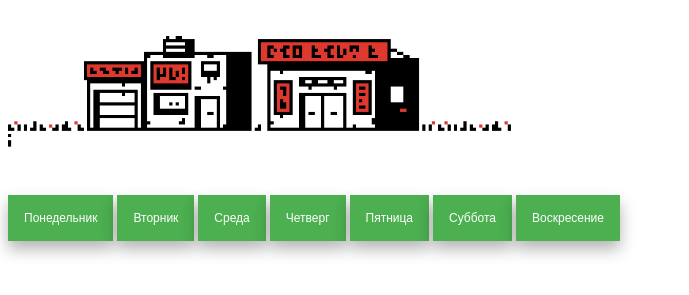
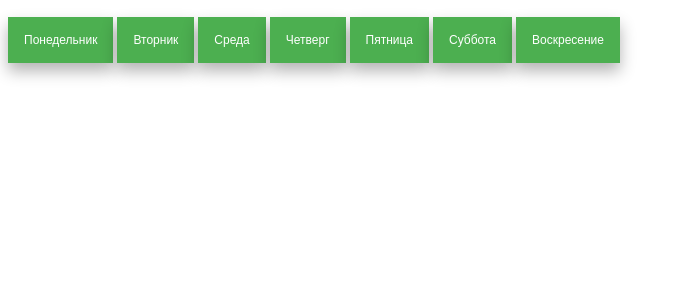
Before and after one commit to grey29boss/grey29boss.github.io, a plain HTML site: page index.html in a window 1280 px wide. Shown: the part 51-346 px from the top of the page, without its empty margins (0-689 px from the left). Drawn offline with Linux system fonts and the light colour scheme.

Commit message:
delete image
убрал картинку

```diff
--- a/index.html
+++ b/index.html
@@ -9,9 +9,9 @@
 </head>
 <h2>Расписание</h2>
 <body>
-	<p>
+	<!--<p>
 		<img src="img/saloon(1).gif" alt="saloon(1).gif">
-	</p>
+	</p>-->
 	<div class="day_list">
 		<button class="day">Понедельник</button>
 			<div class="day_content">
--- a/style.css
+++ b/style.css
@@ -4,9 +4,9 @@ h2 {
   font-family: Tahoma, Arial, Helvetica,sans-serif;
   text-shadow: 3px 2px 1px rgba(0,0,0,0.1);
 }
-img {
+/*img {
     width: 40%;
-}
+}*/
 .day {
   background-color: #4CAF50;
   color: white;
```
